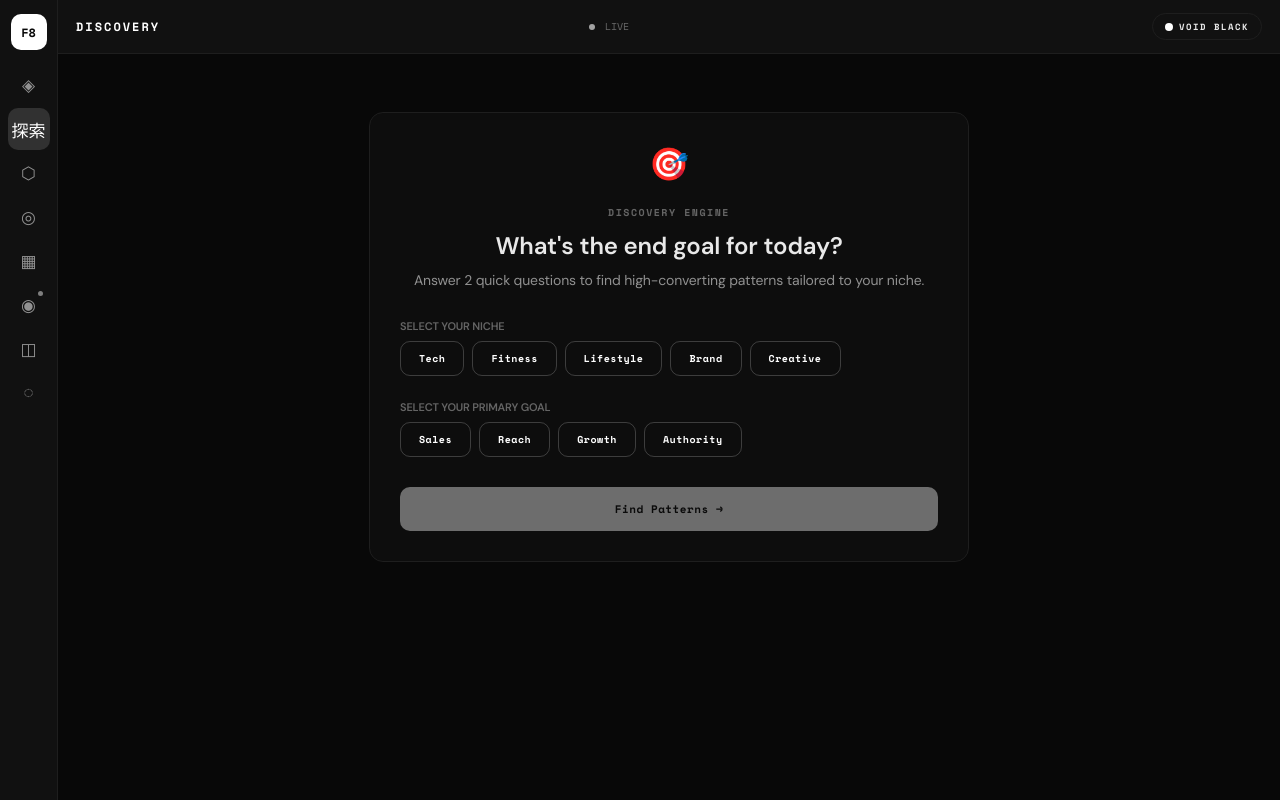
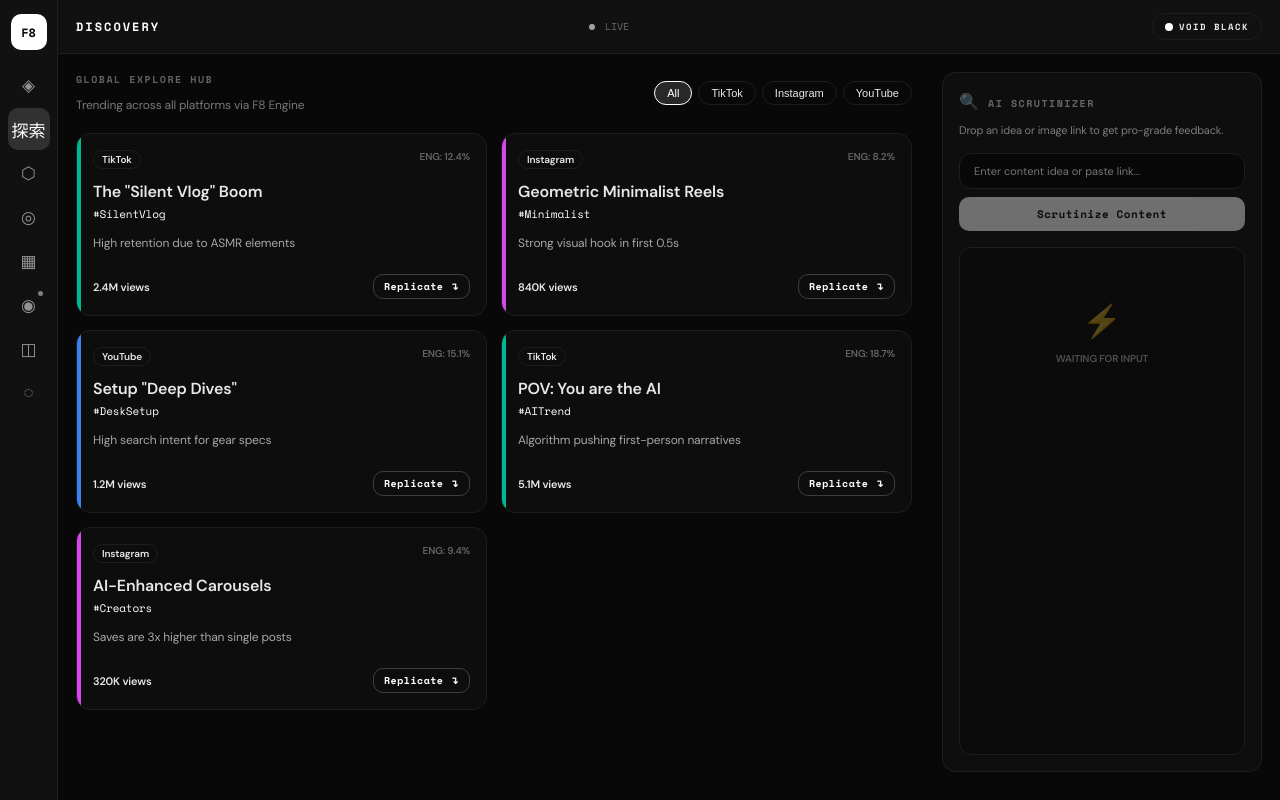
Before and after one commit to FORYT0/FOSSARYTHM8, a React (Vite) app: page /discovery in a window 1280 px wide. Built offline with nearby package versions, Linux system fonts and the light colour scheme.

Commit message:
Update Discovery.jsx

```diff
--- a/src/pages/Discovery.jsx
+++ b/src/pages/Discovery.jsx
@@ -1,149 +1,142 @@
 import React from 'react'
 import useStore from '../store'
-import { Card, CardTitle, Button, Grid, Input, Pill } from '../components/UI'
+import { Card, CardTitle, Button, Grid, Input, Pill, StatBar } from '../components/UI'
 
-const CASE_STUDIES = [
-  { id:1, title: 'The 7-Second Educational Hook', niche: 'Tech', goal: 'Reach', platform: 'TT', desc: 'A rapid-fire text overlay technique that drives 80% more retention in the first 3 seconds.', steps: ['Record 3 clips of your desk', 'Add text: "Stop doing X"', 'Overlay trending lofi track'] },
-  { id:2, title: 'Product Launch Story Loop', niche: 'Brand', goal: 'Sales', platform: 'IG', desc: 'A 4-part story sequence designed to build tension and release with a CTA.', steps: ['Ask a pain point question', 'Show the product result', 'Add a 24h countdown sticker'] },
-  { id:3, title: 'Newsletter growth carousel', niche: 'Lifestyle', goal: 'Growth', platform: 'LI', desc: '10-slide text-heavy carousel that converts cold reach into email subs.', steps: ['Identify a common myth', 'Debunk with 3 proofs', 'Slide 10: "Link in bio"'] },
-  { id:4, title: 'Contrarian Opinion Thread', niche: 'Tech', goal: 'Authority', platform: 'X', desc: 'Increase your industry authority by challenging a common belief.', steps: ['State the hot take', 'Provide 3 data points', 'Ask for counter-opinions'] },
+const EXPLORE_DATA = [
+  { id: 1, platform: 'TikTok', title: 'The "Silent Vlog" Boom', eng: '12.4%', views: '2.4M', tag: '#SilentVlog', reason: 'High retention due to ASMR elements', color: '#00b894' },
+  { id: 2, platform: 'Instagram', title: 'Geometric Minimalist Reels', eng: '8.2%', views: '840K', tag: '#Minimalist', reason: 'Strong visual hook in first 0.5s', color: '#d946ef' },
+  { id: 3, platform: 'YouTube', title: 'Setup "Deep Dives"', eng: '15.1%', views: '1.2M', tag: '#DeskSetup', reason: 'High search intent for gear specs', color: '#3b82f6' },
+  { id: 4, platform: 'TikTok', title: 'POV: You are the AI', eng: '18.7%', views: '5.1M', tag: '#AITrend', reason: 'Algorithm pushing first-person narratives', color: '#00b894' },
+  { id: 5, platform: 'Instagram', title: 'AI-Enhanced Carousels', eng: '9.4%', views: '320K', tag: '#Creators', reason: 'Saves are 3x higher than single posts', color: '#d946ef' },
 ]
 
 export default function Discovery() {
-  const { palette:p } = useStore()
-  const [step, setStep] = React.useState(0)
-  const [survey, setSurvey] = React.useState({ niche: '', goal: '' })
-  const [activeCase, setActiveCase] = React.useState(null)
-  const [aiLoading, setAiLoading] = React.useState(false)
-  const [aiGuide, setAiGuide] = React.useState(null)
+  const { palette:p, addPost } = useStore()
+  const [tab, setTab] = React.useState('All')
+  const [loading, setLoading] = React.useState(false)
+  const [scrutinyTitle, setScrutinyTitle] = React.useState('')
+  const [analysis, setAnalysis] = React.useState(null)
+  const [analyzing, setAnalyzing] = React.useState(false)
 
-  const niches = ['Tech', 'Fitness', 'Lifestyle', 'Brand', 'Creative']
-  const goals = ['Sales', 'Reach', 'Growth', 'Authority']
+  const platforms = ['All', 'TikTok', 'Instagram', 'YouTube']
+  const filtered = tab === 'All' ? EXPLORE_DATA : EXPLORE_DATA.filter(d => d.platform === tab)
 
-  const filtered = CASE_STUDIES.filter(c =>
-    (!survey.niche || c.niche === survey.niche) &&
-    (!survey.goal || c.goal === survey.goal)
-  )
-
-  async function startCreation(study) {
-    setActiveCase(study)
-    setAiLoading(true)
-    setAiGuide(null)
+  async function scrutinizeContent() {
+    if (!scrutinyTitle) return
+    setAnalyzing(true)
+    setAnalysis(null)
     try {
       const res = await fetch('/api/generate', {
         method: 'POST',
         headers: { 'Content-Type': 'application/json' },
         body: JSON.stringify({
           model: 'llama-3.3-70b-versatile',
-          system: 'You are a social media director. Create 3 personalized implementation steps for the user based on the case study provided.',
-          messages: [{ role: 'user', content: `Case Study: ${study.title}. Niche: ${survey.niche || 'General'}. Goal: ${survey.goal || 'Reach'}.` }]
+          system: 'You are a professional social media editor. Scrutinize the content idea. Provide: 1. Niche, 2. Edited Feedback, 3. TikTok Caption/Audio Strategy, 4. Instagram Strategy. Keep it punchy and professional.',
+          messages: [{ role: 'user', content: `Analyze this content idea: ${scrutinyTitle}` }]
         })
       })
       const data = await res.json()
-      setAiGuide(data.content?.[0]?.text || 'Follow the standard steps to replicate success.')
+      const text = data.content?.[0]?.text || ''
+      setAnalysis(text)
     } catch (e) {
-      setAiGuide('AI guide temporarily offline. Use the standard steps below.')
+      setAnalysis('Failed to scrutinize content. Try again later.')
     }
-    setAiLoading(false)
+    setAnalyzing(false)
   }
 
-  if (step === 0) return (
-    <div className="animate-up" style={{ maxWidth:600, margin:'40px auto' }}>
-      <Card style={{ padding:30, textAlign:'center' }}>
-        <div style={{ fontSize:32, marginBottom:20 }}>🎯</div>
-        <CardTitle>Discovery Engine</CardTitle>
-        <h2 style={{ marginBottom:10 }}>What's the end goal for today?</h2>
-        <p style={{ opacity:.6, marginBottom:30, fontSize:14 }}>Answer 2 quick questions to find high-converting patterns tailored to your niche.</p>
-
-        <div style={{ textAlign:'left', marginBottom:24 }}>
-          <div style={{ fontSize:11, fontWeight:700, opacity:.4, marginBottom:8, textTransform:'uppercase' }}>Select your Niche</div>
-          <div style={{ display:'flex', flexWrap:'wrap', gap:8 }}>
-            {niches.map(n => (
-              <Button key={n} variant={survey.niche===n?'primary':'ghost'} onClick={()=>setSurvey({...survey, niche:n})} style={{ fontSize:10 }}>{n}</Button>
+  return (
+    <div className="animate-up" style={{ display: 'flex', gap: 20, height: 'calc(100vh - 100px)' }}>
+      {/* Main Content Area */}
+      <div style={{ flex: 1, overflowY: 'auto', paddingRight: 10 }}>
+        <div style={{ display: 'flex', justifyContent: 'space-between', alignItems: 'center', marginBottom: 20 }}>
+          <div>
+            <CardTitle>Global Explore Hub</CardTitle>
+            <div style={{ fontSize: 12, opacity: .5 }}>Trending across all platforms via F8 Engine</div>
+          </div>
+          <div style={{ display: 'flex', gap: 6 }}>
+            {platforms.map(plt => (
+              <button key={plt} onClick={() => setTab(plt)}
+                style={{ background: tab === plt ? p.ac + '22' : 'transparent', border: `1px solid ${tab === plt ? p.ac : p.br}`, borderRadius: 20, padding: '5px 12px', fontSize: 11, cursor: 'pointer', color: tab === plt ? p.ac : p.tx, transition: 'all .2s' }}>
+                {plt}
+              </button>
             ))}
           </div>
         </div>
 
-        <div style={{ textAlign:'left', marginBottom:30 }}>
-          <div style={{ fontSize:11, fontWeight:700, opacity:.4, marginBottom:8, textTransform:'uppercase' }}>Select your Primary Goal</div>
-          <div style={{ display:'flex', flexWrap:'wrap', gap:8 }}>
-            {goals.map(g => (
-              <Button key={g} variant={survey.goal===g?'primary':'ghost'} onClick={()=>setSurvey({...survey, goal:g})} style={{ fontSize:10 }}>{g}</Button>
-            ))}
-          </div>
-        </div>
-
-        <Button disabled={!survey.niche || !survey.goal} onClick={()=>setStep(1)} style={{ width:'100%', padding:14 }}>Find Patterns →</Button>
-      </Card>
-    </div>
-  )
-
-  return (
-    <div className="animate-up">
-      <div style={{ display:'flex', justifyContent:'space-between', alignItems:'center', marginBottom:20 }}>
-        <div>
-          <CardTitle>Converting Patterns for {survey.niche}</CardTitle>
-          <div style={{ fontSize:12, opacity:.6 }}>Target Goal: {survey.goal}</div>
-        </div>
-        <Button variant="ghost" onClick={()=>{setStep(0); setSurvey({niche:'',goal:''})}} style={{ fontSize:10 }}>Reset Survey</Button>
+        <Grid cols={2} gap={14}>
+          {filtered.map(item => (
+            <Card key={item.id} style={{ display: 'flex', flexDirection: 'column', gap: 12, position: 'relative', overflow: 'hidden' }}>
+              <div style={{ position: 'absolute', top: 0, left: 0, width: 4, height: '100%', background: item.color }} />
+              <div style={{ display: 'flex', justifyContent: 'space-between', alignItems: 'flex-start' }}>
+                <Pill type="default" style={{ color: item.color, borderColor: item.color + '33' }}>{item.platform}</Pill>
+                <div style={{ fontSize: 10, opacity: .4, fontWeight: 700 }}>ENG: {item.eng}</div>
+              </div>
+              <div>
+                <div style={{ fontSize: 16, fontWeight: 700, marginBottom: 4 }}>{item.title}</div>
+                <div style={{ fontSize: 11, color: p.ac, fontFamily: "'Space Mono', monospace" }}>{item.tag}</div>
+              </div>
+              <div style={{ fontSize: 12, opacity: .7, lineHeight: 1.5 }}>{item.reason}</div>
+              <div style={{ display: 'flex', justifyContent: 'space-between', alignItems: 'center', marginTop: 10 }}>
+                <span style={{ fontSize: 11, fontWeight: 700 }}>{item.views} views</span>
+                <Button variant="ghost" style={{ fontSize: 10, padding: '4px 10px' }} onClick={() => setScrutinyTitle(item.title)}>Replicate ↴</Button>
+              </div>
+            </Card>
+          ))}
+        </Grid>
       </div>
 
-      <Grid cols={2} gap={14}>
-        {filtered.length > 0 ? filtered.map(item => (
-          <Card key={item.id} style={{ display:'flex', flexDirection:'column', gap:12 }}>
-            <div style={{ display:'flex', justifyContent:'space-between', alignItems:'flex-start' }}>
-              <Pill type="hot">{item.platform}</Pill>
-              <div style={{ fontSize:10, opacity:.4, fontWeight:700 }}>{item.goal.toUpperCase()}</div>
-            </div>
-            <div style={{ fontSize:16, fontWeight:700 }}>{item.title}</div>
-            <div style={{ fontSize:13, opacity:.7, lineHeight:1.5 }}>{item.desc}</div>
-            <div style={{ flex:1 }} />
-            <Button onClick={()=>startCreation(item)} style={{ width:'100%' }}>Start Creation</Button>
-          </Card>
-        )) : (
-          <Card style={{ gridColumn:'1/-1', textAlign:'center', padding:40 }}>
-            <div style={{ fontSize:20, opacity:.4 }}>No exact patterns found for this combo.</div>
-            <Button variant="ghost" onClick={()=>setStep(0)} style={{ marginTop:20 }}>Try different goals</Button>
-          </Card>
-        )}
-      </Grid>
+      {/* AI Scrutinizer Sidebar */}
+      <div style={{ width: 320, flexShrink: 0 }}>
+        <Card style={{ height: '100%', display: 'flex', flexDirection: 'column', background: p.bg2 + 'cc', backdropFilter: 'blur(20px)', border: `1px solid ${p.ac}11` }}>
+          <CardTitle style={{ display: 'flex', alignItems: 'center', gap: 8 }}>
+            <span style={{ fontSize: 16 }}>🔍</span> AI Scrutinizer
+          </CardTitle>
+          <div style={{ fontSize: 11, opacity: .5, marginBottom: 16 }}>Drop an idea or image link to get pro-grade feedback.</div>
 
-      {activeCase && (
-        <div style={{ position:'fixed', inset:0, background:'rgba(0,0,0,0.8)', backdropFilter:'blur(10px)', zIndex:200, display:'flex', alignItems:'center', justifyContent:'center', padding:20, animation:'fadeIn .3s' }}>
-          <Card style={{ width:'100%', maxWidth:500, background:p.bg, border:`1px solid ${p.ac}33`, animation:'slideUp .4s cubic-bezier(0.16, 1, 0.3, 1)' }}>
-             <div style={{ display:'flex', justifyContent:'space-between', marginBottom:20 }}>
-               <CardTitle>AI Guided Integration</CardTitle>
-               <button onClick={()=>setActiveCase(null)} style={{ background:'none', border:'none', color:p.tx, cursor:'pointer', fontSize:20, opacity:.3 }}>✕</button>
-             </div>
+          <div style={{ marginBottom: 16 }}>
+            <Input
+              value={scrutinyTitle}
+              onChange={e => setScrutinyTitle(e.target.value)}
+              placeholder="Enter content idea or paste link..."
+              style={{ background: p.bg, border: `1px solid ${p.br}`, fontSize: 11 }}
+            />
+            <Button
+              onClick={scrutinizeContent}
+              disabled={analyzing || !scrutinyTitle}
+              style={{ width: '100%', marginTop: 8, background: p.ac, color: p.bg }}>
+              {analyzing ? 'Scrutinizing...' : 'Scrutinize Content'}
+            </Button>
+          </div>
 
-             <div style={{ marginBottom:20 }}>
-               <div style={{ fontSize:18, fontWeight:700, color:p.ac, marginBottom:6 }}>{activeCase.title}</div>
-               <div style={{ fontSize:12, opacity:.6 }}>Replicating this pattern for your {survey.niche} niche.</div>
-             </div>
+          <div style={{ flex: 1, overflowY: 'auto', background: p.bg + '66', borderRadius: 12, padding: 12, border: `1px solid ${p.br}` }}>
+            {analysis ? (
+              <div className="animate-up" style={{ fontSize: 12, lineHeight: 1.6 }}>
+                <div style={{ whiteSpace: 'pre-wrap' }}>{analysis}</div>
+              </div>
+            ) : analyzing ? (
+              <div style={{ display: 'flex', flexDirection: 'column', gap: 12 }}>
+                {[1, 2, 3, 4].map(i => (
+                  <div key={i} className="pulse" style={{ height: 14, background: p.br, borderRadius: 4, width: i === 4 ? '60%' : '100%' }} />
+                ))}
+              </div>
+            ) : (
+              <div style={{ textAlign: 'center', marginTop: 40, opacity: .3 }}>
+                <div style={{ fontSize: 32, marginBottom: 10 }}>⚡</div>
+                <div style={{ fontSize: 10, fontWeight: 700, textTransform: 'uppercase' }}>Waiting for Input</div>
+              </div>
+            )}
+          </div>
 
-             <div style={{ background:p.bg2, borderRadius:12, padding:15, border:`1px solid ${p.br}`, marginBottom:20 }}>
-               <div style={{ fontSize:10, fontWeight:700, opacity:.4, marginBottom:10, textTransform:'uppercase', letterSpacing:1 }}>AI Expert Strategy</div>
-               {aiLoading ? (
-                 <div className="pulse" style={{ fontSize:13, opacity:.8 }}>AI is architecting your workflow...</div>
-               ) : (
-                 <div style={{ fontSize:13, lineHeight:1.6, opacity:.9 }}>{aiGuide}</div>
-               )}
-             </div>
-
-             <div style={{ marginBottom:24 }}>
-               <div style={{ fontSize:10, fontWeight:700, opacity:.4, marginBottom:12, textTransform:'uppercase', letterSpacing:1 }}>Execution Steps</div>
-               {activeCase.steps.map((s,i) => (
-                 <div key={i} style={{ display:'flex', gap:10, marginBottom:8 }}>
-                   <div style={{ width:18, height:18, borderRadius:'50%', background:p.ac, color:p.bg, fontSize:10, fontWeight:900, display:'flex', alignItems:'center', justifyContent:'center', flexShrink:0 }}>{i+1}</div>
-                   <div style={{ fontSize:12, opacity:.8 }}>{s}</div>
-                 </div>
-               ))}
-             </div>
-
-             <Button onClick={()=>setActiveCase(null)} style={{ width:'100%' }}>I'm On It</Button>
-          </Card>
-        </div>
-      )}
+          {analysis && (
+            <Button variant="ghost" style={{ width: '100%', marginTop: 12, fontSize: 10 }} onClick={() => {
+              addPost({ title: scrutinyTitle, platform: 'TT', day: 'MON', status: 'IDEA', time: '12:00', tags: ['#Scrutinized'], color: '#00b894' })
+              alert('Added to Lineup as a DRAFT!')
+            }}>
+              Send Report to Lineup
+            </Button>
+          )}
+        </Card>
+      </div>
     </div>
   )
 }
```
